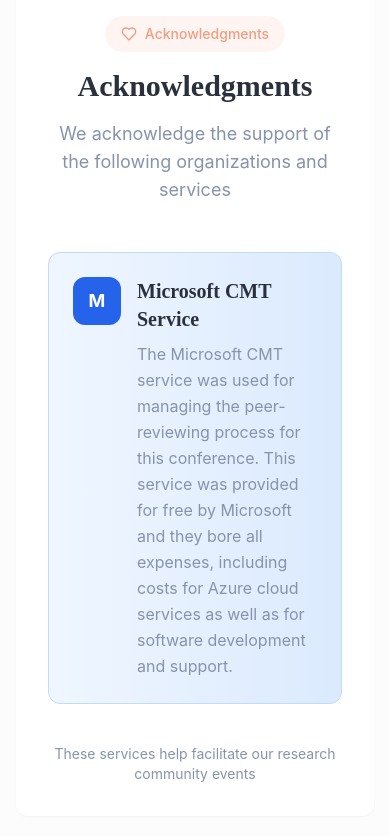
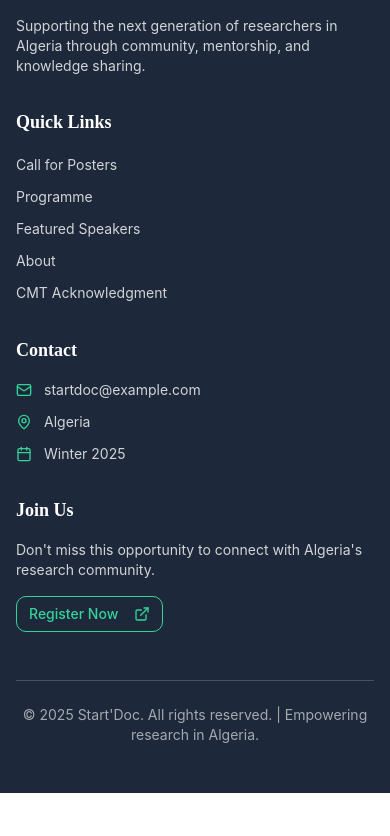
Before and after one commit to Meyssa/startdoc-website, a React (Vite) app: page / in a window 390 px wide. Shown: the part 3628-4464 px from the top of the page. After the commit the page ends 4421 px from the top, so only its background shows below. Built offline with nearby package versions, Linux system fonts and the light colour scheme.

Commit message:
Remove Acknowledgments component and update references in Footer and Navigation components

```diff
--- a/src/components/Acknowledgments.tsx
+++ /dev/null
@@ -1,59 +0,0 @@
-import { Heart } from "lucide-react";
-import { Card, CardContent } from "@/components/ui/card";
-
-const Acknowledgments = () => {
-  return (
-    <section id="acknowledgments" className="py-20 bg-muted/30">
-      <div className="container mx-auto px-4">
-        <div className="max-w-4xl mx-auto">
-          <Card className="backdrop-blur-sm bg-background/95 shadow-card-hover border-0">
-            <CardContent className="p-8 md:p-12">
-              <div className="space-y-6">
-                <div className="text-center space-y-4">
-                  <div className="inline-flex items-center space-x-2 bg-accent/10 px-4 py-2 rounded-full mx-auto">
-                    <Heart className="w-4 h-4 text-accent" />
-                    <span className="text-sm font-medium text-accent">Acknowledgments</span>
-                  </div>
-
-                  <h2 className="font-heading text-3xl md:text-4xl font-bold text-foreground">
-                    Acknowledgments
-                  </h2>
-
-                  <p className="text-lg text-muted-foreground max-w-2xl mx-auto">
-                    We acknowledge the support of the following organizations and services
-                  </p>
-                </div>
-
-                <div className="space-y-6 pt-6">
-                  <div className="bg-gradient-to-r from-blue-50 to-blue-100 dark:from-blue-950/30 dark:to-blue-900/30 rounded-lg p-6 border border-blue-200 dark:border-blue-800">
-                    <div className="flex items-start space-x-4">
-                      <div className="w-12 h-12 bg-blue-600 rounded-lg flex items-center justify-center flex-shrink-0">
-                        <span className="text-white font-bold text-lg">M</span>
-                      </div>
-                      <div className="space-y-2">
-                        <h3 className="font-heading text-xl font-semibold text-foreground">
-                          Microsoft CMT Service
-                        </h3>
-                        <p className="text-muted-foreground leading-relaxed">
-                          The Microsoft CMT service was used for managing the peer-reviewing process for this conference. This service was provided for free by Microsoft and they bore all expenses, including costs for Azure cloud services as well as for software development and support.
-                        </p>
-                      </div>
-                    </div>
-                  </div>
-
-                  <div className="text-center pt-4">
-                    <p className="text-sm text-muted-foreground">
-                      These services help facilitate our research community events
-                    </p>
-                  </div>
-                </div>
-              </div>
-            </CardContent>
-          </Card>
-        </div>
-      </div>
-    </section>
-  );
-};
-
-export default Acknowledgments;
--- a/src/components/Footer.tsx
+++ b/src/components/Footer.tsx
@@ -7,7 +7,7 @@
     { href: "#programme", label: "Programme" },
     { href: "#speakers", label: "Featured Speakers" },
     { href: "#about", label: "About" },
-    { href: "#acknowledgments", label: "Acknowledgments" },
+    { href: "/cmt-acknowledgment.html", label: "CMT Acknowledgment" },
   ];
 
   const contactInfo = [
--- a/src/components/Navigation.tsx
+++ b/src/components/Navigation.tsx
@@ -11,7 +11,6 @@
     { href: "#programme", label: "Programme" },
     { href: "#speakers", label: "Featured Speakers" },
     { href: "#about", label: "About" },
-    { href: "#acknowledgments", label: "Acknowledgments" },
   ];
 
   return (
--- a/src/pages/Index.tsx
+++ b/src/pages/Index.tsx
@@ -4,7 +4,6 @@
 import FeaturedSpeakers from "@/components/FeaturedSpeakers";
 import ProgrammeSection from "@/components/ProgrammeSection";
 import SpeakersSection from "@/components/SpeakersSection";
-import Acknowledgments from "@/components/Acknowledgments";
 import Footer from "@/components/Footer";
 
 const Index = () => {
@@ -16,7 +15,6 @@
       <FeaturedSpeakers />
       {/* <ProgrammeSection /> */}
       {/* <SpeakersSection /> */}
-      <Acknowledgments />
       <Footer />
     </div>
   );
```
Also changed, not shown: public/cmt-acknowledgment.html (added, +17 -0 lines).
